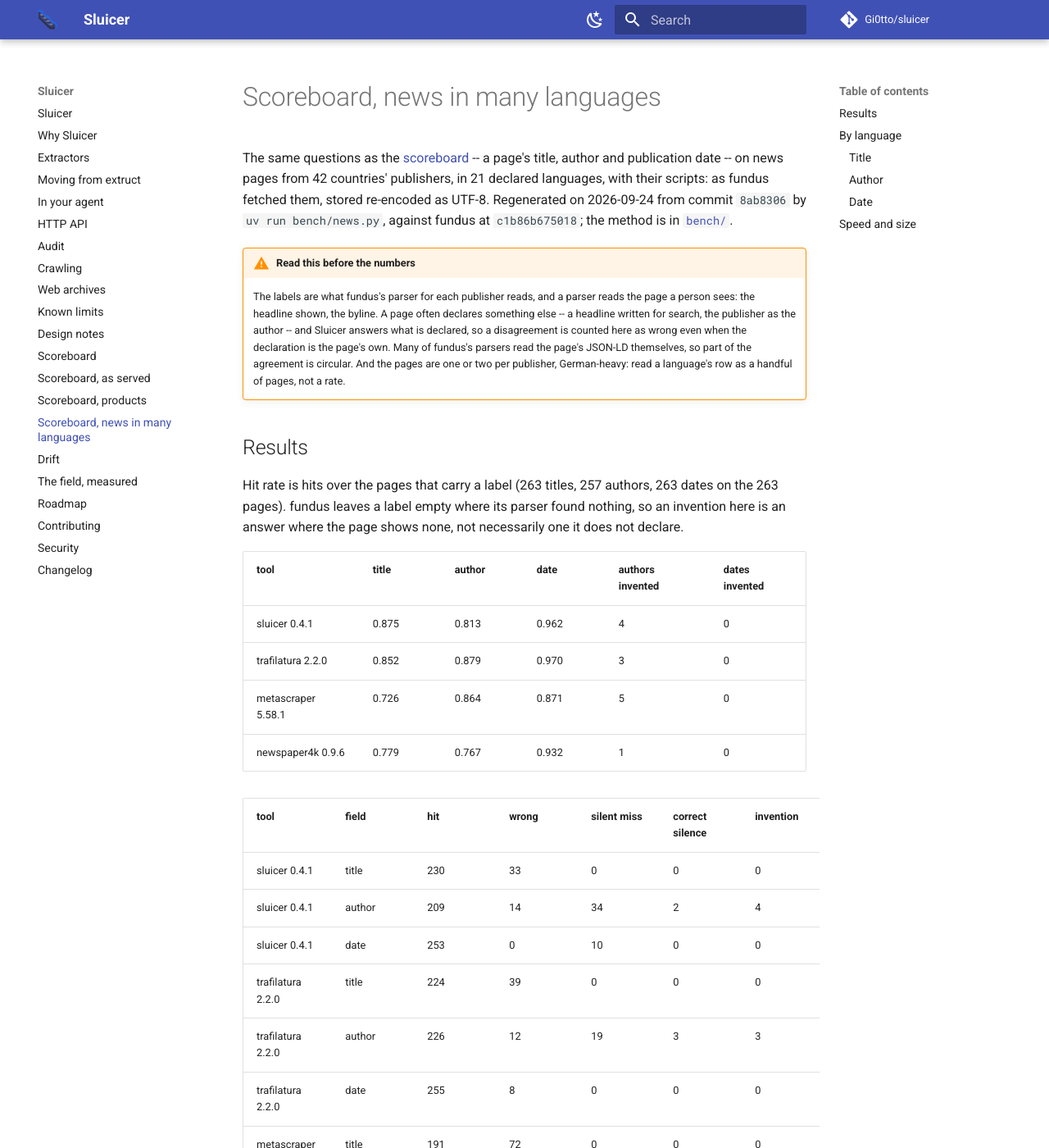
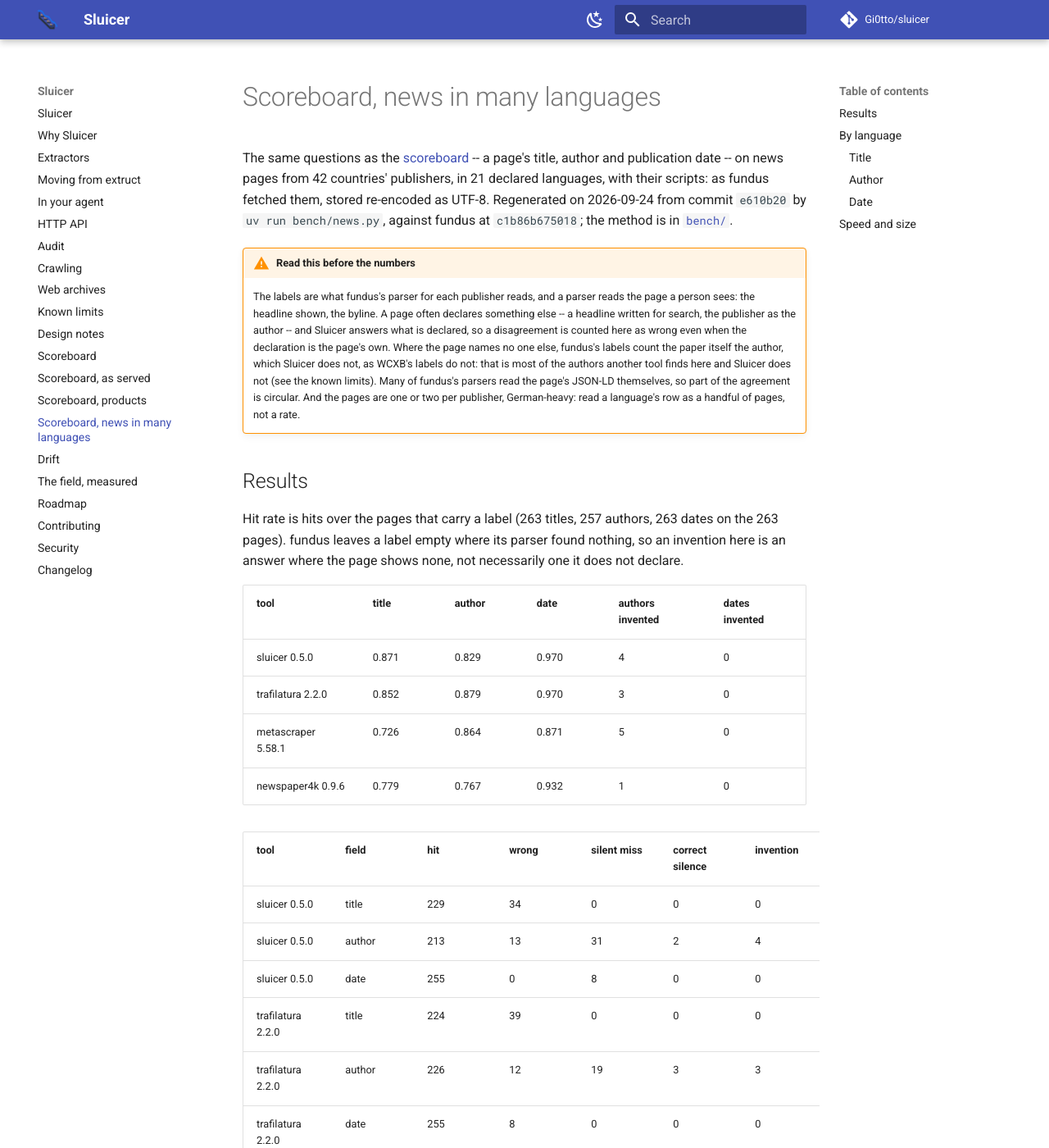
Before and after one commit to Gi0tto/sluicer, an MkDocs documentation site: the page built from docs/scoreboard-news.md, in a window 1280 px wide and 1400 px high. Shown: the whole window at 82% size. Built offline with MkDocs 1.6.1 and Material for MkDocs 9.7.7, drawn with Linux system fonts in a browser that asks for light colours; comment, search, counter and statistics services are not loaded; some of the changed text lies outside the part shown.

Commit message:
docs: the news scoreboard measured with 0.5.0

```diff
--- a/docs/scoreboard-news.md
+++ b/docs/scoreboard-news.md
@@ -4,7 +4,7 @@
 author and publication date -- on news pages from 42 countries'
 publishers, in 21 declared languages, with their scripts:
 as fundus fetched them, stored re-encoded as UTF-8.
-Regenerated on 2026-09-24 from commit `8ab8306` by
+Regenerated on 2026-09-24 from commit `e610b20` by
 `uv run bench/news.py`, against fundus at `c1b86b675018`; the method is in
 [`bench/`](https://github.com/Gi0tto/sluicer/tree/main/bench).
 
@@ -14,7 +14,11 @@
     A page often declares something else -- a headline written for
     search, the publisher as the author -- and Sluicer answers what is
     declared, so a disagreement is counted here as wrong even when the
-    declaration is the page's own. Many of fundus's parsers read the
+    declaration is the page's own. Where the page names no one else,
+    fundus's labels count the paper itself the author, which Sluicer
+    does not, as WCXB's labels do not: that is most of the authors
+    another tool finds here and Sluicer does not (see the known
+    limits). Many of fundus's parsers read the
     page's JSON-LD themselves, so part of the agreement is circular. And
     the pages are one or two per publisher, German-heavy: read a
     language's row as a handful of pages, not a rate.
@@ -25,16 +29,16 @@
 
 | tool | title | author | date | authors invented | dates invented |
 |---|---|---|---|---|---|
-| sluicer 0.4.1 | 0.875 | 0.813 | 0.962 | 4 | 0 |
+| sluicer 0.5.0 | 0.871 | 0.829 | 0.970 | 4 | 0 |
 | trafilatura 2.2.0 | 0.852 | 0.879 | 0.970 | 3 | 0 |
 | metascraper 5.58.1 | 0.726 | 0.864 | 0.871 | 5 | 0 |
 | newspaper4k 0.9.6 | 0.779 | 0.767 | 0.932 | 1 | 0 |
 
 | tool | field | hit | wrong | silent miss | correct silence | invention | hit rate | right when answering |
 |---|---|---|---|---|---|---|---|---|
-| sluicer 0.4.1 | title | 230 | 33 | 0 | 0 | 0 | 0.875 | 0.875 |
-| sluicer 0.4.1 | author | 209 | 14 | 34 | 2 | 4 | 0.813 | 0.921 |
-| sluicer 0.4.1 | date | 253 | 0 | 10 | 0 | 0 | 0.962 | 1.000 |
+| sluicer 0.5.0 | title | 229 | 34 | 0 | 0 | 0 | 0.871 | 0.871 |
+| sluicer 0.5.0 | author | 213 | 13 | 31 | 2 | 4 | 0.829 | 0.926 |
+| sluicer 0.5.0 | date | 255 | 0 | 8 | 0 | 0 | 0.970 | 1.000 |
 | trafilatura 2.2.0 | title | 224 | 39 | 0 | 0 | 0 | 0.852 | 0.852 |
 | trafilatura 2.2.0 | author | 226 | 12 | 19 | 3 | 3 | 0.879 | 0.938 |
 | trafilatura 2.2.0 | date | 255 | 8 | 0 | 0 | 0 | 0.970 | 0.970 |
@@ -51,9 +55,9 @@
 
 ### Title
 
-| language | pages | sluicer 0.4.1 | trafilatura 2.2.0 | metascraper 5.58.1 | newspaper4k 0.9.6 |
+| language | pages | sluicer 0.5.0 | trafilatura 2.2.0 | metascraper 5.58.1 | newspaper4k 0.9.6 |
 |---|---|---|---|---|---|
-| de | 109 | 95/109 | 91/109 | 87/109 | 85/109 |
+| de | 109 | 94/109 | 91/109 | 87/109 | 85/109 |
 | en | 90 | 76/90 | 74/90 | 58/90 | 74/90 |
 | es | 8 | 8/8 | 8/8 | 6/8 | 8/8 |
 | ja | 7 | 7/7 | 6/7 | 6/7 | 0/7 |
@@ -78,17 +82,17 @@
 
 ### Author
 
-| language | pages | sluicer 0.4.1 | trafilatura 2.2.0 | metascraper 5.58.1 | newspaper4k 0.9.6 |
+| language | pages | sluicer 0.5.0 | trafilatura 2.2.0 | metascraper 5.58.1 | newspaper4k 0.9.6 |
 |---|---|---|---|---|---|
-| de | 109 | 87/107 | 98/107 | 93/107 | 85/107 |
-| en | 90 | 81/89 | 83/89 | 82/89 | 72/89 |
+| de | 109 | 89/107 | 98/107 | 93/107 | 85/107 |
+| en | 90 | 82/89 | 83/89 | 82/89 | 72/89 |
 | es | 8 | 8/8 | 8/8 | 8/8 | 7/8 |
 | ja | 7 | 1/6 | 2/6 | 5/6 | 0/6 |
 | none | 7 | 3/7 | 2/7 | 3/7 | 3/7 |
 | fr | 5 | 3/5 | 5/5 | 4/5 | 4/5 |
 | no | 5 | 5/5 | 5/5 | 5/5 | 5/5 |
 | it | 4 | 4/4 | 4/4 | 4/4 | 4/4 |
-| ko | 4 | 3/4 | 4/4 | 3/4 | 1/4 |
+| ko | 4 | 4/4 | 4/4 | 3/4 | 1/4 |
 | tr | 4 | 1/4 | 2/4 | 2/4 | 2/4 |
 | cs | 3 | 3/3 | 3/3 | 3/3 | 3/3 |
 | sv | 3 | 3/3 | 3/3 | 3/3 | 3/3 |
@@ -105,9 +109,9 @@
 
 ### Date
 
-| language | pages | sluicer 0.4.1 | trafilatura 2.2.0 | metascraper 5.58.1 | newspaper4k 0.9.6 |
+| language | pages | sluicer 0.5.0 | trafilatura 2.2.0 | metascraper 5.58.1 | newspaper4k 0.9.6 |
 |---|---|---|---|---|---|
-| de | 109 | 102/109 | 105/109 | 97/109 | 106/109 |
+| de | 109 | 104/109 | 105/109 | 97/109 | 106/109 |
 | en | 90 | 89/90 | 87/90 | 79/90 | 90/90 |
 | es | 8 | 8/8 | 8/8 | 8/8 | 8/8 |
 | ja | 7 | 7/7 | 7/7 | 6/7 | 0/7 |
@@ -134,7 +138,7 @@
 
 | tool | seconds for all pages | packages installed |
 |---|---|---|
-| sluicer 0.4.1 | 1.07 | 3 |
+| sluicer 0.5.0 | 1.32 | 3 |
 | trafilatura 2.2.0 | 2.10 | 17 |
 | metascraper 5.58.1 | 2.38 | 125 |
 | newspaper4k 0.9.6 | 15.71 | 22 |
```
